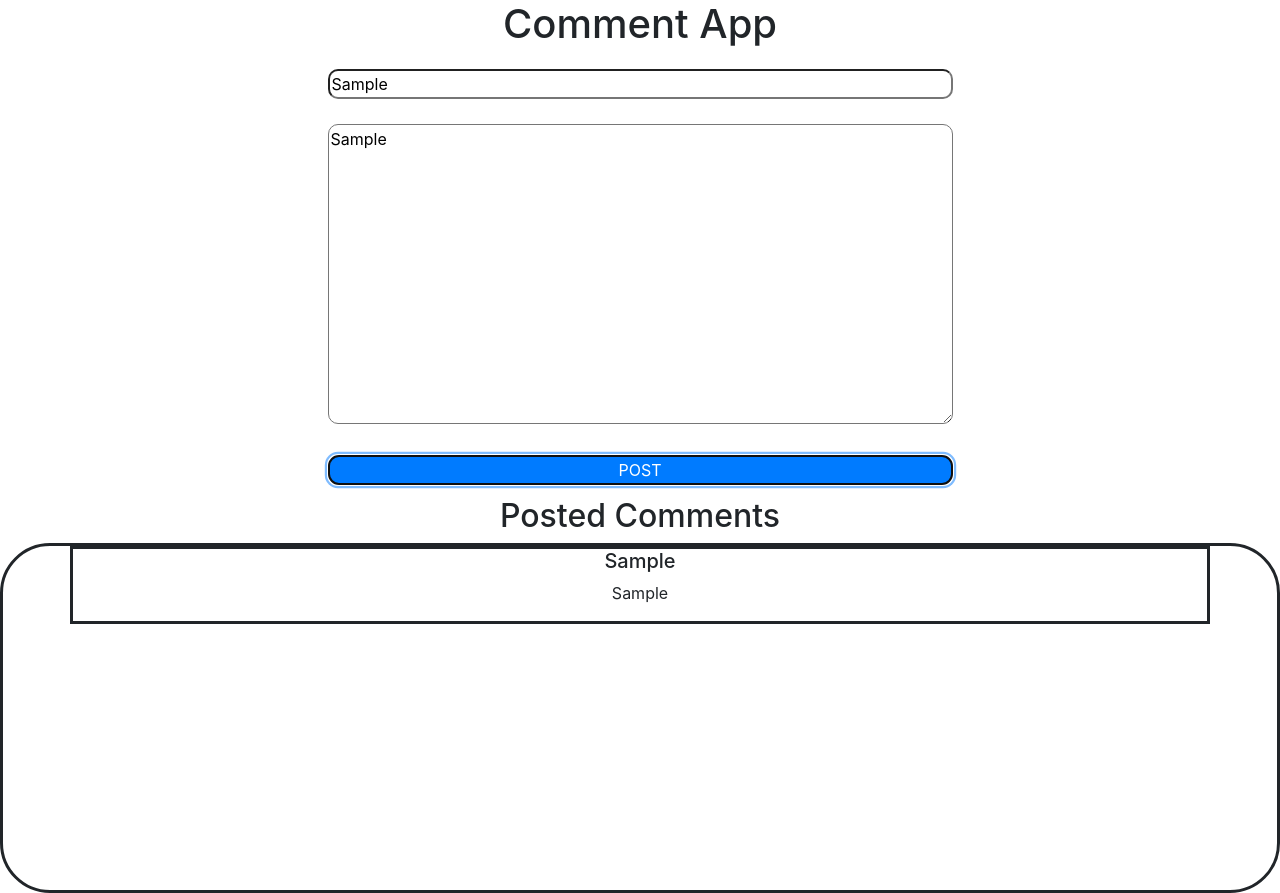
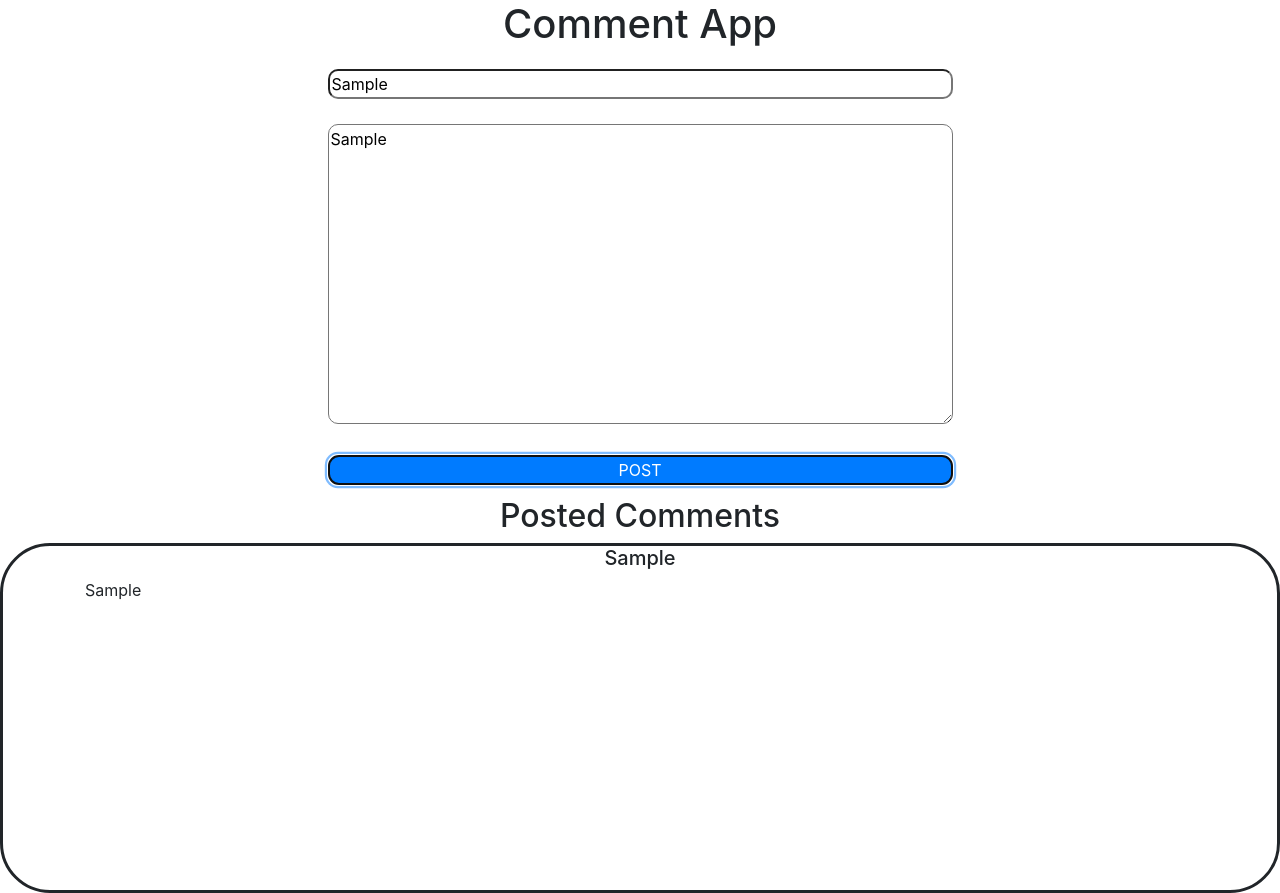
Before and after one commit to aaronev/comment-app, a plain HTML site: page index.html in a window 1280 px wide. Both pictures are taken after typing "Sample", "Sample" into the empty fields and a click on the button "POST". Drawn offline with nearby package versions, Linux system fonts and the light colour scheme.

Commit message:
completes project mvp

```diff
--- a/css/main.css
+++ b/css/main.css
@@ -21,5 +21,9 @@ body {
 }
 
 .comment {
-  border: solid;
+  text-align: left;
 }
+
+.comment h5 {
+  text-align: center;
+}
--- a/js/index.js
+++ b/js/index.js
@@ -24,12 +24,23 @@ document.getElementById('form').addEventListener('submit',
     var newDiv = document.createElement('div')
     var newH5 = document.createElement('h5')
     var newP = document.createElement('p')
+    var allPosts = document.getElementById('all-posts')
     newH5.textContent = subject.value
     newP.textContent = post.value
     newDiv.classList.add('comment')
     newDiv.classList.add('container')
     newDiv.appendChild(newH5)
     newDiv.appendChild(newP)
-    document.getElementById('all-posts').appendChild(newDiv)
+
+    //Option 1 to append child at bottom
+    // allPosts.appendChild(newDiv)
+
+    //I might want to sort the comment out by latest post to be on top
+    //there I have to find a way to save all post through cookies
+    //The way for me to do that is first append an element that shows date and time
+    ///NVM I just googled how to append before first child
+
+    //Option 2 to append child at top
+    allPosts.insertBefore(newDiv, allPosts.firstChild)
   }
 )
```
